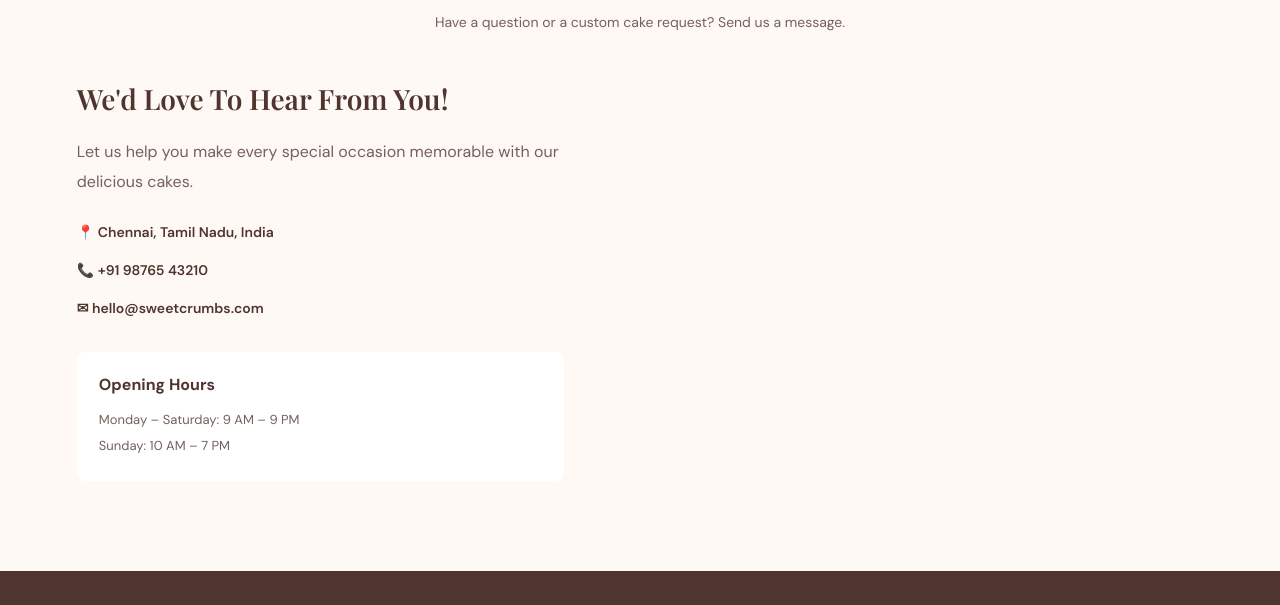
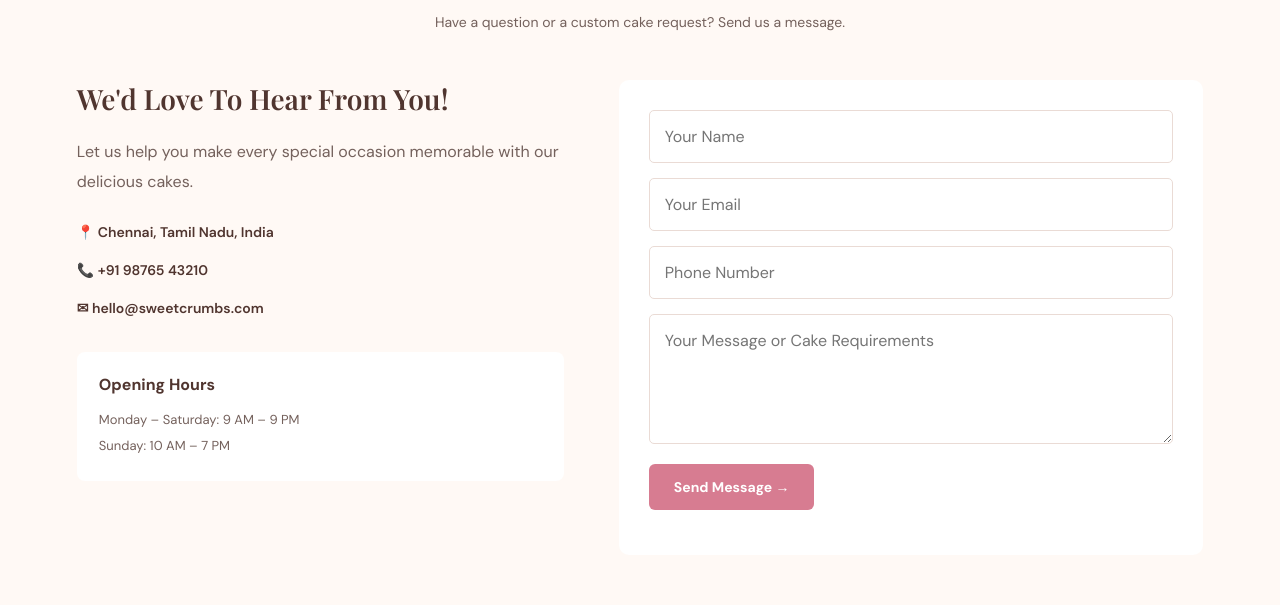
Before and after one commit to sivasankari004/cake-bake, a plain HTML site: page index.html in a window 1280 px wide. Shown: the part 4188-4793 px from the top of the page. Drawn offline with nearby package versions, Linux system fonts and the light colour scheme.

Commit message:
added codes

```diff
--- a/index.html
+++ b/index.html
@@ -365,6 +365,14 @@
                 </div>
             </div>
 
+            <form class="contact-form" id="contactForm">
+                <input type="text" id="customerName" placeholder="Your Name" required>
+                <input type="email" id="customerEmail" placeholder="Your Email" required>
+                <input type="tel" id="customerPhone" placeholder="Phone Number" required>
+                <textarea id="customerMessage" placeholder="Your Message or Cake Requirements" required></textarea>
+                <button type="submit" class="btn">Send Message →</button>
+                <p id="formMessage"></p>
+            </form>
 
         </div>
     </div>
```
Also changed, not shown: 1 other file.
